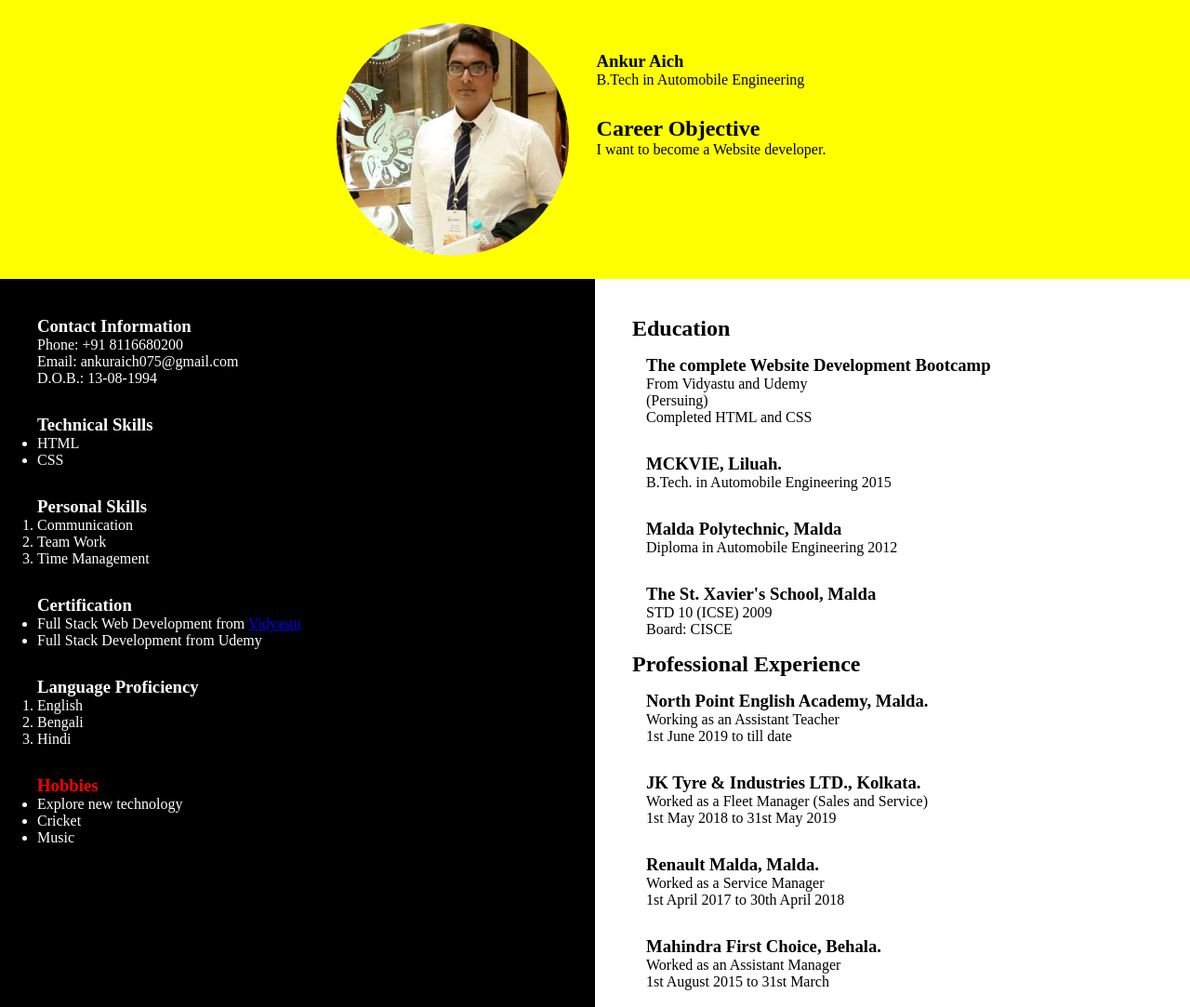
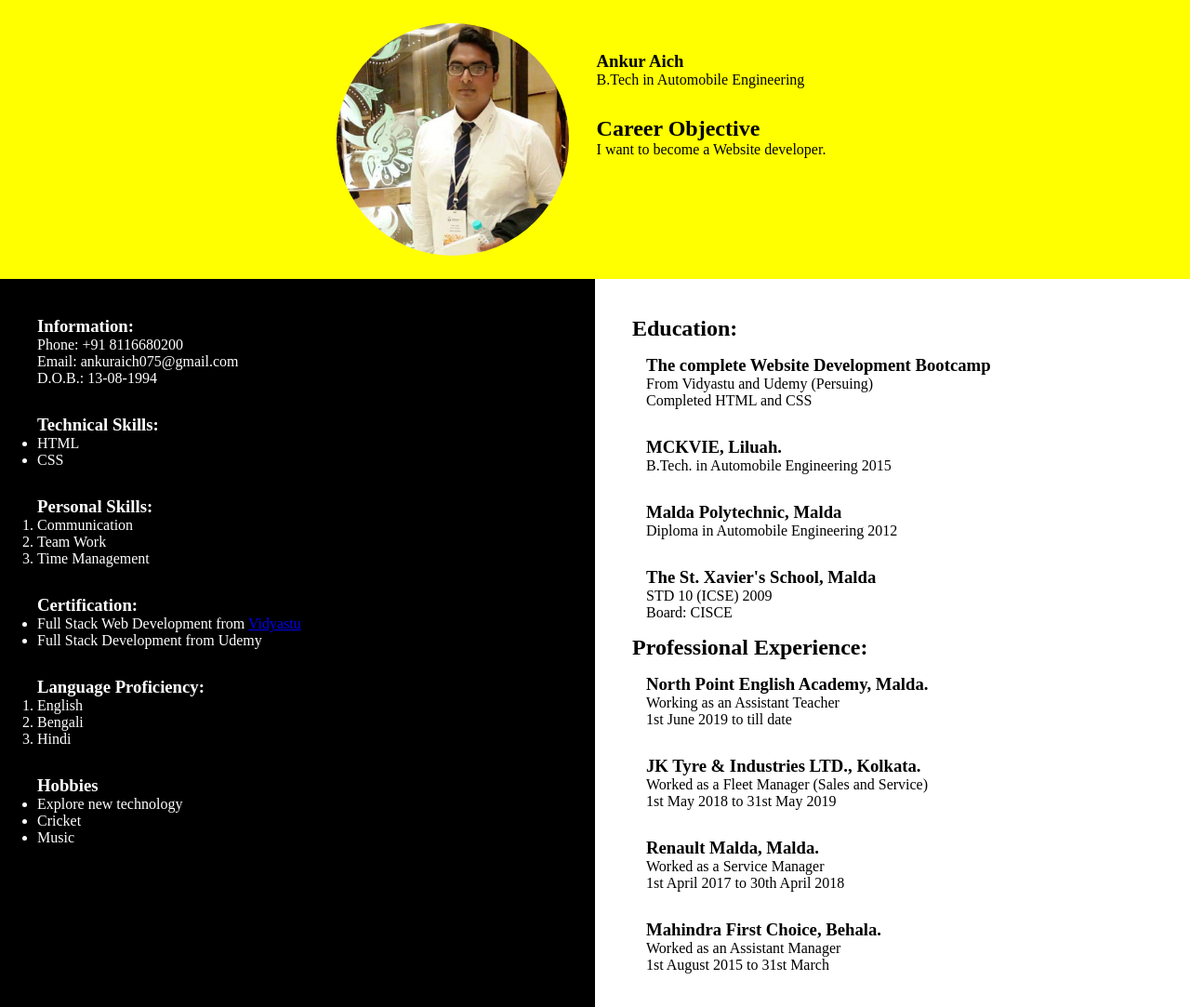
Before and after one commit to Ankur12345678900/Resume-of-Ankur-Aich, a plain HTML site: page index.html in a window 1280 px wide. Shown: the top 1083 px of the page at 93% size. Drawn offline with Linux system fonts and the light colour scheme.

Commit message:
index.html

```diff
--- a/index.html
+++ b/index.html
@@ -72,13 +72,13 @@ footer {
     <div class="bottom-division">
             <div class="bottom-left-division">
                 <section class="contact-information">
-                    <h3>Contact Information</h3>
+                    <h3>Information:</h3>
                     <p>Phone: +91 8116680200 <br>Email: ankuraich075@gmail.com</p>
                     <p>D.O.B.: 13-08-1994</p>
                 </section>
 
                 <section class="technical-skills">
-                    <h3>Technical Skills</h3>
+                    <h3>Technical Skills:</h3>
                     <ul>
                         <li>HTML</li>
                         <li>CSS</li>
@@ -86,7 +86,7 @@ footer {
                 </section>
 
                 <section class="personal-skills">
-                    <h3>Personal Skills</h3>
+                    <h3>Personal Skills:</h3>
                     <ol>
                         <li>Communication</li>
                         <li>Team Work</li>
@@ -95,7 +95,7 @@ footer {
                 </section>
 
                 <section class="certification">
-                    <h3>Certification</h3>
+                    <h3>Certification:</h3>
                     <ul>
                         <li>Full Stack Web Development from <a href="https://vidyastu.in/" target="_blank">Vidyastu</a></li>
                         <li>Full Stack Development from Udemy</li>
@@ -103,7 +103,7 @@ footer {
                 </section>
 
                 <section class="language">
-                    <h3>Language Proficiency</h3>
+                    <h3>Language Proficiency:</h3>
                     <ol>
                         <li>English</li>
                         <li>Bengali</li>
@@ -111,7 +111,7 @@ footer {
                     </ol>
                 </section>
 
-                <section class="hobbies">
+                <section class="hobbies:">
                     <h3>Hobbies</h3>
                     <ul>
                         <li>Explore new technology</li>
@@ -123,11 +123,10 @@ footer {
 
             <div class="bottom-right-division">
                 <section>
-                    <h2>Education</h2>
+                    <h2>Education:</h2>
                     <section>
                         <h3>The complete Website Development Bootcamp</h3>
-                        <p>From Vidyastu and Udemy</p>
-                        <p>(Persuing)</p>
+                        <p>From Vidyastu and Udemy (Persuing)</p>
                         <p>Completed HTML and CSS</p>
                     </section>
 
@@ -147,7 +146,7 @@ footer {
                         <p>Board: CISCE</p>
                     </section>
 
-                    <h2>Professional Experience</h2>
+                    <h2>Professional Experience:</h2>
                     <section>
                         <h3>North Point English Academy, Malda.</h3>
                         <p>Working as an Assistant Teacher</p>
```
